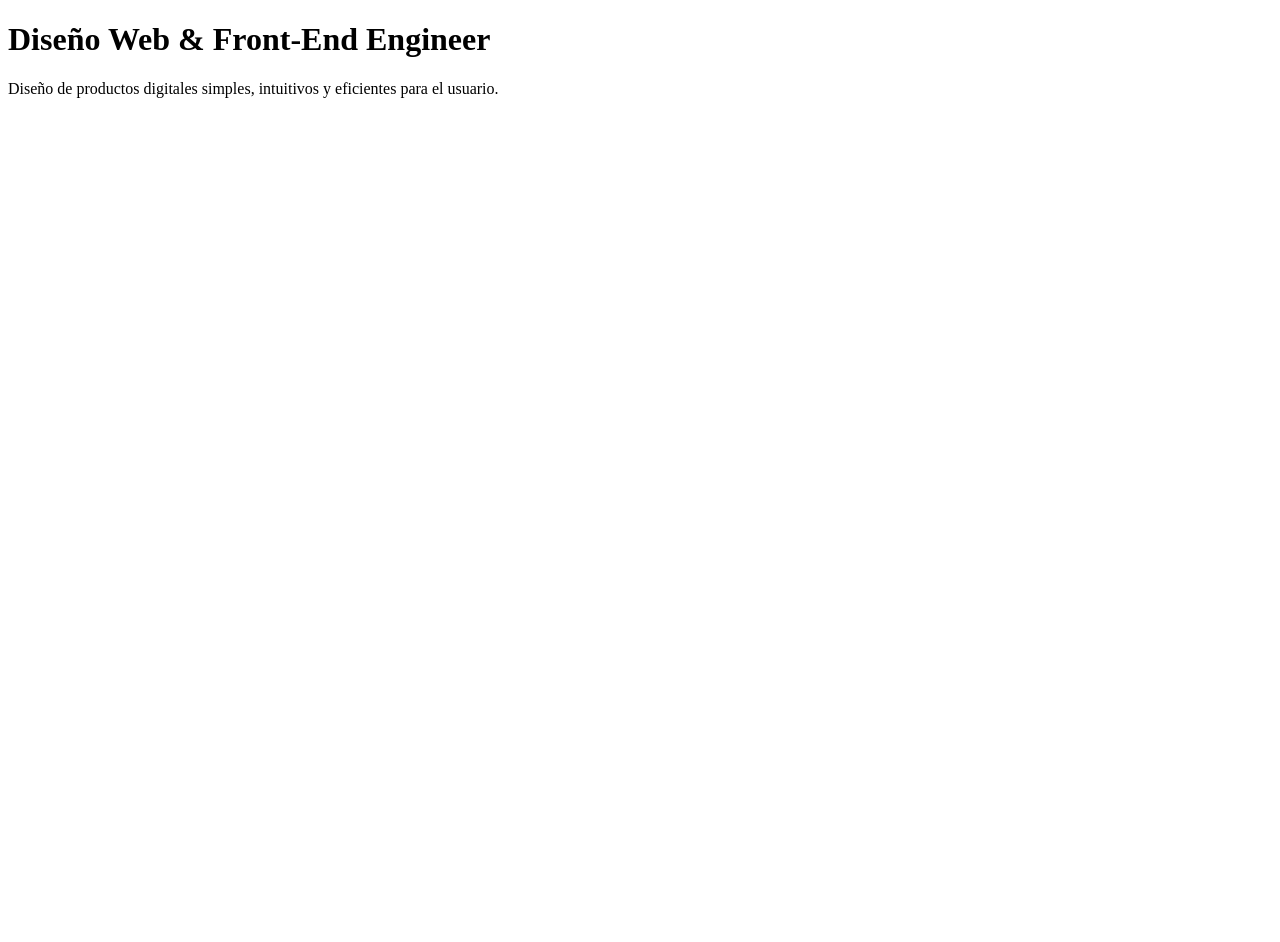
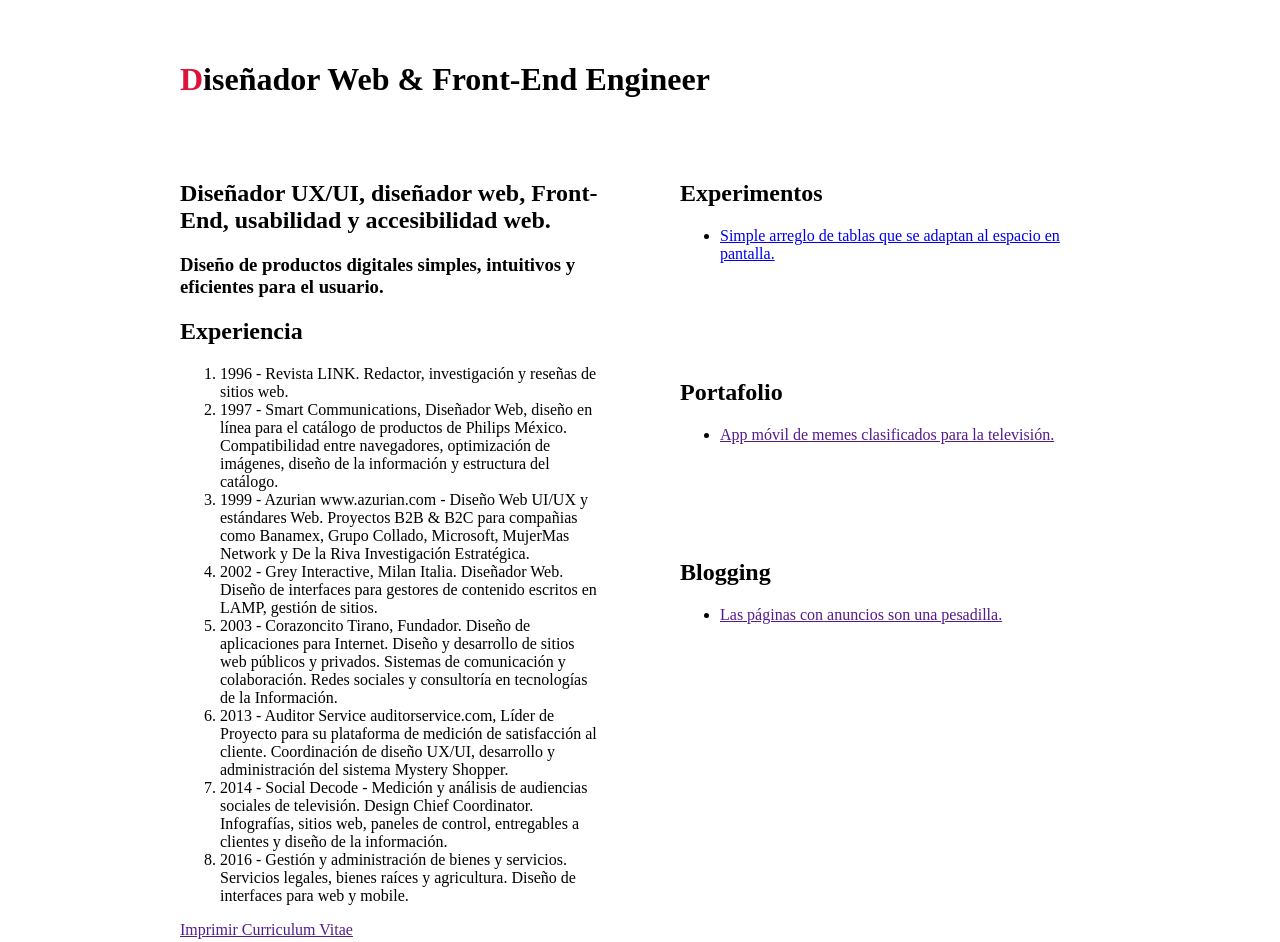
Before and after one commit to dratl/github.io, a plain HTML site: page index.html in a window 1280 px wide. Before the commit the page ends 800 px from the top, so only its background shows below. Drawn offline with Linux system fonts and the light colour scheme.

Commit message:
Primer diagrama y contenido.

```diff
--- /dev/null
+++ b/estilos.css
@@ -0,0 +1,32 @@
+* {
+	font-family: font-family: Georgia, 'Times New Roman', Times, serif;
+}
+
+/** Secciones principales **/
+
+header {
+	max-width: 1000px;
+	margin: 0 auto;
+}
+
+main {
+	max-width: 1000px;
+	margin: 0 auto;
+}
+
+section {
+	width: 42%;
+	display: block;
+	float: left;
+	padding: 4%;
+}
+
+/** Estilos del Header **/
+
+header h1 {
+	padding: 4% 4% 0;
+}
+
+header h1::first-letter {
+	color: crimson;
+}
--- a/index.html
+++ b/index.html
@@ -4,9 +4,55 @@
     <title>Xico Trujano - Estudio</title>
     <link rel="icon" type="image/x-icon" href="favicon.ico">
     <meta charset="utf-8">
+    <link rel="stylesheet" type="text/css" href="./estilos.css">
   </head>
   <body>
-    <h1>Diseño Web &amp; Front-End Engineer</h1>
-    <p>Diseño de productos digitales simples, intuitivos y eficientes para el usuario.</p>
+  	<header>
+  		<h1>Diseñador Web &amp; Front-End Engineer</h1>
+  	</header>
+  	<main>
+  		<section>
+  			<h2>Diseñador UX/UI, diseñador web, Front-End, usabilidad y accesibilidad web.</h2>
+  			<h3>Diseño de productos digitales simples, intuitivos y eficientes para el usuario.</h2>
+  			<h2>Experiencia</h2>
+  			<ol>
+  				<li>1996 - Revista LINK. Redactor, investigación y reseñas de sitios web.</li>
+  				<li>1997 - Smart Communications, Diseñador Web, diseño en línea para el catálogo de productos de Philips México. Compatibilidad entre navegadores, optimización de imágenes, diseño de la información y estructura del catálogo.</li>
+  				<li>1999 - Azurian www.azurian.com - Diseño Web UI/UX y estándares Web. Proyectos B2B & B2C para compañias como Banamex, Grupo Collado, Microsoft, MujerMas Network y De la Riva Investigación Estratégica.</li>
+  				<li>2002 - Grey Interactive, Milan Italia. Diseñador Web. Diseño de interfaces para gestores de contenido escritos en LAMP, gestión de sitios.</li>
+  				<li>2003 - Corazoncito Tirano, Fundador. Diseño de aplicaciones para Internet. Diseño y desarrollo de sitios web públicos y privados. Sistemas de comunicación y colaboración. Redes sociales y consultoría en tecnologías de la Información.</li>
+  				<li>2013 - Auditor Service auditorservice.com, Líder de Proyecto para su plataforma de medición de satisfacción al cliente. Coordinación de diseño UX/UI, desarrollo y administración del sistema Mystery Shopper.</li>
+  				<li>2014 - Social Decode - Medición y análisis de audiencias sociales de televisión. Design Chief Coordinator. Infografías, sitios web, paneles de control, entregables a clientes y diseño de la información.</li>
+  				<li>2016 -  Gestión y administración de bienes y servicios. Servicios legales, bienes raíces y agricultura. Diseño de interfaces para web y mobile.</li>
+  			</ol>
+  			<p><a href="" onclick="impresoraFalla()">Imprimir Curriculum Vitae</a></p>
+  		</section>
+  		<section>
+  			<h2>Experimentos</h2>
+  			<ul>
+  				<li><a href="./css-cheatsheet/index.html">Simple arreglo de tablas que se adaptan al espacio en pantalla.</a></li>
+  			</ul>
+  		</section>
+  		<section>
+  			<h2>Portafolio</h2>
+  			<ul>
+  				<li><a href="" onclick="impresoraFalla()">App móvil de memes clasificados para la televisión.</a></li>
+  			</ul>
+  		</section>
+  		<section>
+  			<h2>Blogging</h2>
+  			<ul>
+  				<li><a href="" onclick="impresoraFalla()">Las páginas con anuncios son una pesadilla.</a></li>
+  			</ul>
+  		</section>
+    <main>
+    </main>
+    <footer>
+    </footer>
+    <script type="text/javascript">
+    function impresoraFalla() {
+    	alert('Tu impresora no esta conectada.');
+    }
+    </script>
   </body>
 </html>
```
